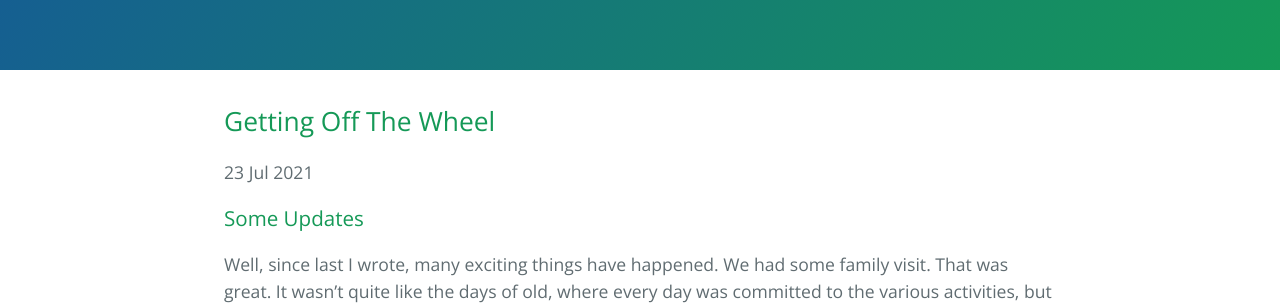
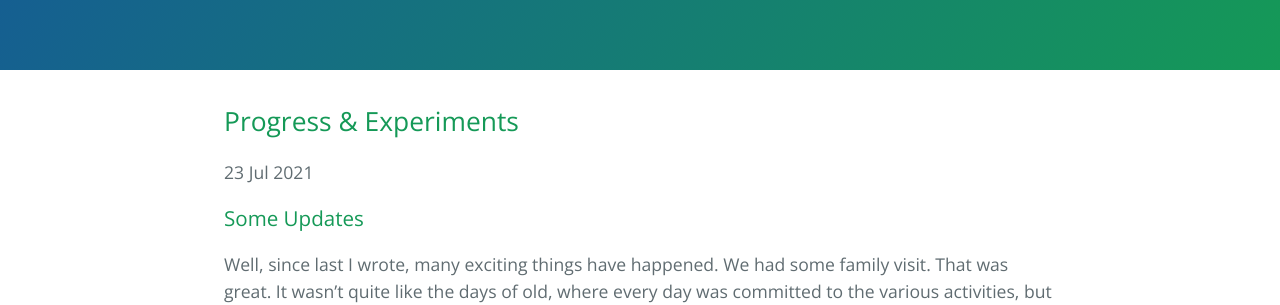
Before and after one commit to coldfashioned/coldfashioned.github.io, a Jekyll site: the page built from _posts/2021-07-23-CoronaVirus24.md, in a window 1280 px wide. Shown: the part 313-618 px from the top of the page. Built offline with Jekyll 4.4.1, drawn with Linux system fonts in a browser that asks for light colours.

Commit message:
fixing post title

```diff
--- a/_posts/2021-07-23-CoronaVirus24.md
+++ b/_posts/2021-07-23-CoronaVirus24.md
@@ -1,6 +1,6 @@
 ---
 layout: post
-title:  "Getting Off The Wheel"
+title:  "Progress & Experiments"
 date:   2021-07-23
 tags:   Covid19 news wins losses
 ---
```
